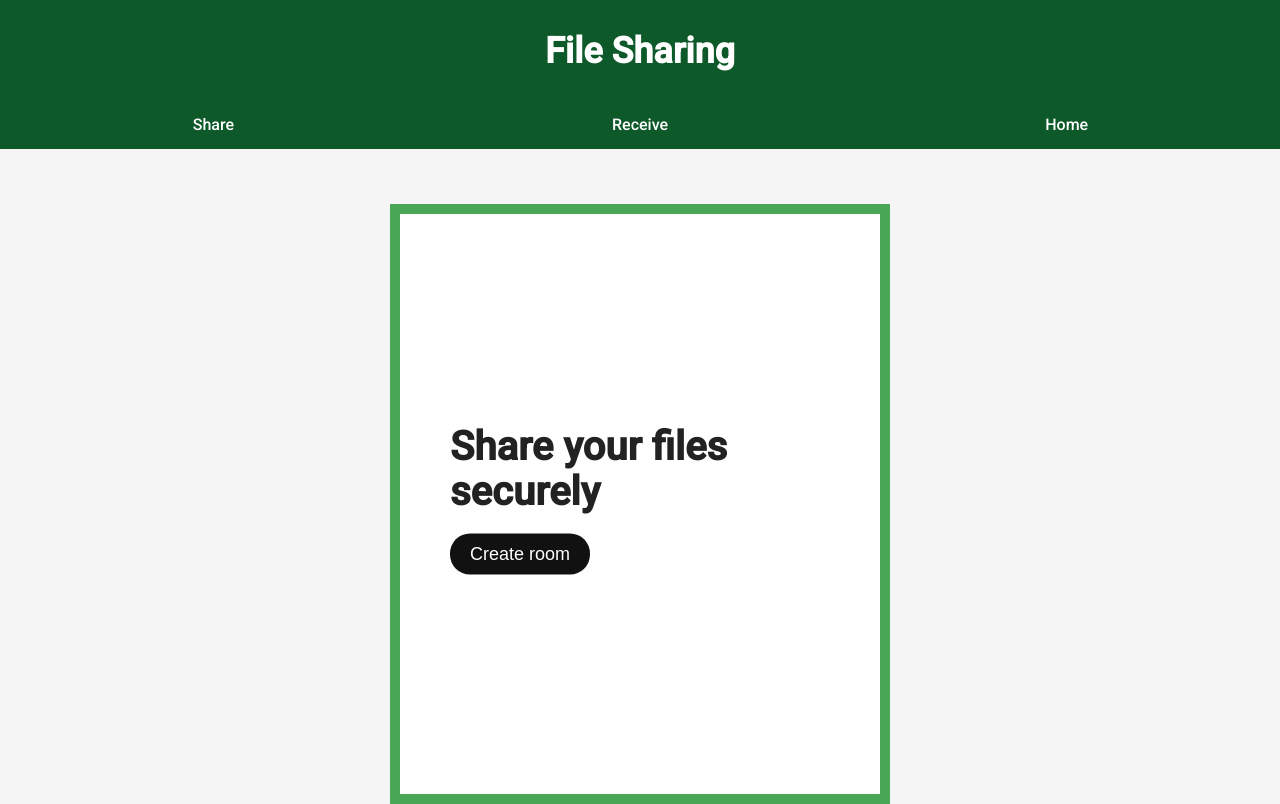
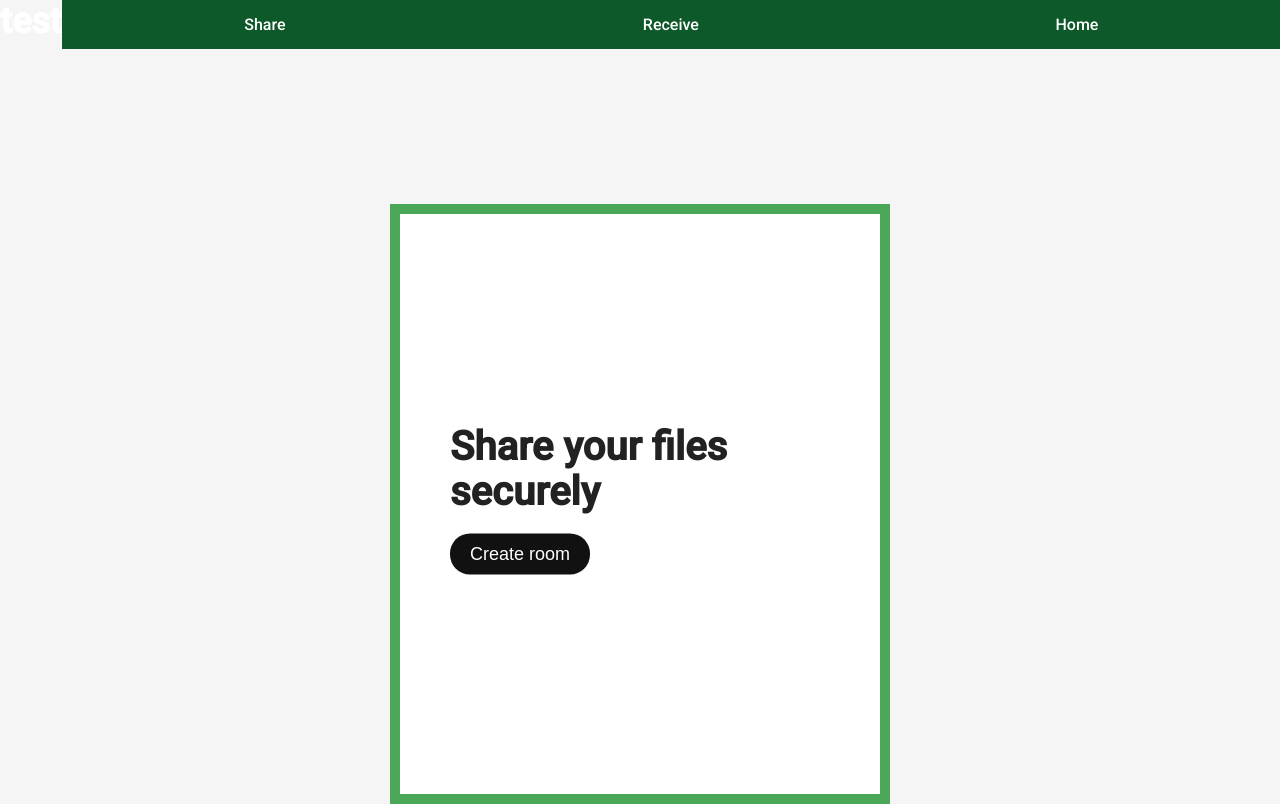
Before and after one commit to Eric-Vaclavek/filesharingold, a website: page public/test-page.html in a window 1280 px wide. Drawn offline with nearby package versions, Linux system fonts and the light colour scheme; no server answers.

Commit message:
Update test-page.html

```diff
--- a/public/test-page.html
+++ b/public/test-page.html
@@ -9,13 +9,15 @@
 	<title>File Sharing</title>
 </head>
 <body>
-    <header>
+    <!-- <header> -->
         <!-- The header text -->
-        <h1 id="header">File Sharing</h1>
+        <!-- <h1 id="header">File Sharing</h1> -->
     <!--	<img id="logo" src="./Images/logo.jpg" alt="logo"> -->
-    </header>
+    <!-- </header> -->
+
     <!-- The navigation bar -->
     <div class="parent">
+        <div class="poopie"><h1>test</h1></div>
         <div class="child"><a href="./test-page.html"><div class="item">Share</div></a></div><!--
         --><div class="child"><a href="./test-page_two.html"><div class="item">Receive</div></a></div><!--
         --><div class="child"><a href="./index.html"><div class="item">Home</div></a></div>
```
